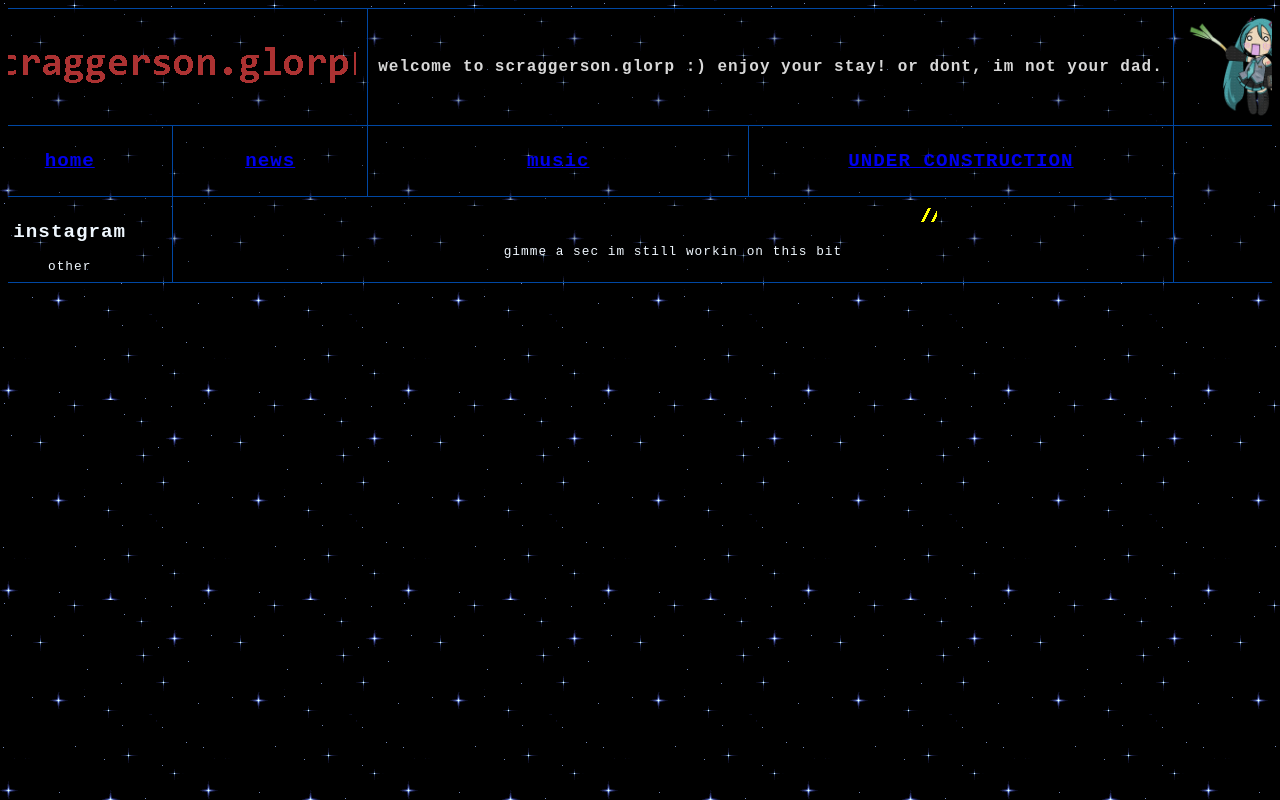
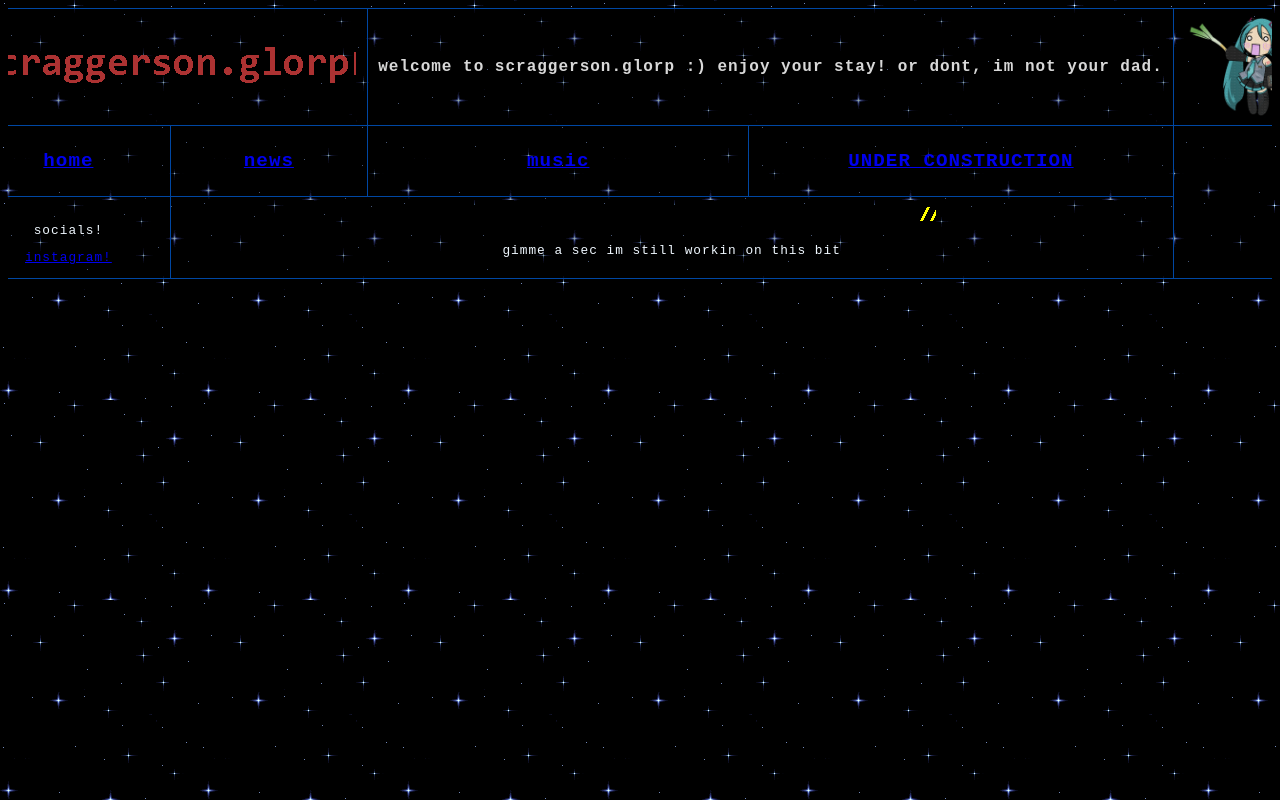
Before and after one commit to scraggerson/glorp, a plain HTML site: page index.html in a window 1280 px wide. Drawn offline with Linux system fonts and the light colour scheme.

Commit message:
Update index.html

```diff
--- a/index.html
+++ b/index.html
@@ -38,10 +38,8 @@
             </tr>
             <tr><!--row 3-->
                 <td colspan="1">
-                    <div class="flex-container">
-                        <a href="https://www.instagram.com/scraggerson" target="_blank"></a> <h2>instagram</h2>
-                        <div>other</div>
-                    </div>
+                    <p>socials!</p>
+                   <a href="https://www.instagram.com/scraggerson/">instagram!</a>
                 </td>
                 <td colspan="3">
                     <div><img src="gifs/text-logos/Hollow7752Construction.gif" alt="">
```
